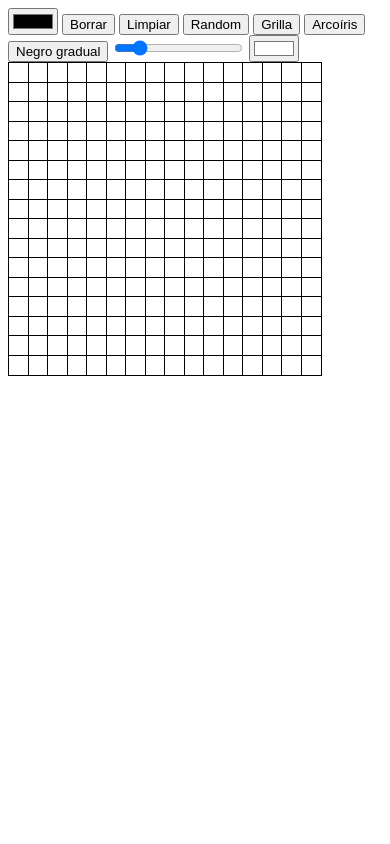
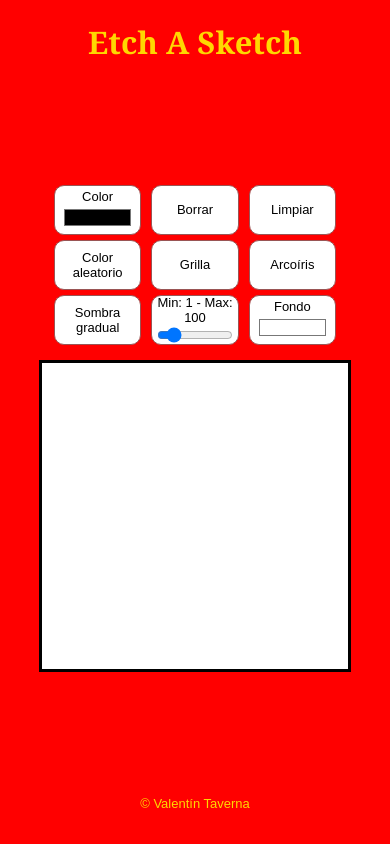
Before and after one commit to valentave/Etch-a-Sketch, a plain HTML site: page index.html in a window 390 px wide. Drawn offline with Linux system fonts and the light colour scheme.

Commit message:
Add CSS styling to the webpage
Added CSS styles to enhance the appearance and layout of the elements
on the page.
Made changes to the design of the header, main content, buttons, and
footer.
Adjusted colors, font sizes, spacing, and alignment to achieve a more
attractive and consistent look.
Optimized styles for different screen sizes using media queries.

```diff
--- a/index.html
+++ b/index.html
@@ -8,21 +8,35 @@
     <title>Etch-a-Sketch</title>
 </head>
 <body>
+    <header>
+        <h1>Etch A Sketch</h1>
+    </header>
     <main>
+        <div id="buttons">
+            <div id="color">
+                <span>Color</span>
                 <input type="color" id="paint-color">
+            </div>
             <button id="btn-eraser">Borrar</button>
             <button id="btn-clean">Limpiar</button>
-        <button id="btn-random">Random</button>
+            <button id="btn-random">Color aleatorio</button>
             <button id="btn-grid">Grilla</button>
             <button id="btn-rainbow">Arcoíris</button>
-        <button id="btn-black-grade">Negro gradual</button>
+            <button id="btn-black-grade">Sombra gradual</button>
+            <div id="slider">
+                <span>Min: 1 - Max: 100</span>
                 <input type="range" id="grid-size-slider" min="1" max="100" value="16">
+            </div>
+            <div id="background">
+                <span>Fondo</span>
                 <input type="color" id="background-color" value="#ffffff">
+            </div>
+        </div>
         <div id="grid-container">
         </div>
     </main>
     <footer>
-
+        <p>© Valentín Taverna</p>
     </footer>
     <script src="script.js"></script>
 </body>
--- a/script.js
+++ b/script.js
@@ -29,6 +29,7 @@ let generateGrid = function() {
   for (let i = 0; i < gridSize * gridSize; i++) {
     const cell = document.createElement("grid-cell");
     cell.classList.add("grid-cell");
+    cell.classList.add("no-border");
     cell.setAttribute("style", "background: " + background);
     gridContainer.appendChild(cell);
 
@@ -119,8 +120,6 @@ btnEraser.addEventListener("click", () => { // cambia el color al del background
 
 btnClean.addEventListener("click", () => { // rellena la cuadrícula con el color del
   generateGrid();                               // background
-  btnRainbow.classList.remove("active");
-  btnBlackGrade.classList.remove("active");
 });
 
 btnRandom.addEventListener("click", () => { // cambia el color a uno random
--- a/style.css
+++ b/style.css
@@ -1,15 +1,101 @@
+* {
+    font-family: Arial, Helvetica, sans-serif;
+    font-size: 13px;
+    box-sizing: border-box;
+}
+
+body {
+    background: black;
+    display: flex;
+    flex-direction: column;
+    border-radius: 20px;
+    padding: 0;
+    min-height: 100vh;
+    margin: 0;
+}
+
+header {
+    background: #f00;
+    display: flex;
+    justify-content: center;
+}
+
+header > h1 {
+    color: gold;
+    font-family: Georgia, 'Times New Roman', Times, serif;
+    font-size: 31px;
+    font-weight: 900;
+}
+
+main {
+    background: #f00;
+    flex: 1;
+    display: flex;
+    justify-content: center;
+    gap: 5px;
+    overflow: auto;
+    padding: 10px;
+}
+
+#buttons {
+    display: flex;
+    flex-direction: column;
+    align-items: center;
+    max-width: 20vw;
+    min-height: 100%;
+    gap: 5px;
+    padding: 10px;
+}
+
+#buttons > * {
+    display: flex;
+    justify-content: center;
+    align-items: center;
+}
+
+#buttons > div,
+#buttons > button {
+    background: #ffffff;
+    text-align: center;
+    text-justify: center;
+    border: none;
+    height: 100%;
+    border-radius: 10px;
+    border: 1px solid #955;
+    padding: 0 5px;
+    width: 100%;
+}
+
+#buttons > div:hover,
+#buttons > button:hover {
+    box-shadow: 2px 2px 5px #533;
+}
+
+#slider,
+#color,
+#background {
+    display: flex;
+    flex-direction: column;
+}
+
+#color > input,
+#background > input,
+#slider > input {
+    width: 100%;
+    background: none;
+    border: none;
+}
 
 #grid-container {
     user-select: none;
-    width: 80vw;
-    height: 80vw;
-    max-height: 80vh;
-    max-width: 80vh;
+    width: 80vh;
+    height: 80vh;
+    max-width: 80vw;
+    max-height: 80vw;
     display: grid;
     grid-gap: 0;
-  }
-
-
+    border: 3px solid black;
+}
 
 .grid-cell {
     width: 100%;
@@ -17,8 +103,40 @@
     border: 1px solid black;
 }
 
-.no-border{
+.no-border {
     width: 100%;
     height: 100%;
     border: 0;
 }
+
+footer {
+    background: #f00;
+    padding: 20px;
+    text-align: center;
+    color: gold;
+}
+
+
+@media (max-width: 930px) {
+    main {
+        display: flex;
+        flex-direction: column;
+        align-items: center;
+    }
+
+    #buttons {
+        display: flex;
+        flex-direction: row;
+        flex-wrap: wrap;
+        justify-content: space-evenly;
+        width: 80vw;
+        max-width: 80vw;
+    }
+
+    #buttons > input,
+    #buttons > button,
+    #buttons > div {
+        width: 30%;
+        height: 50px;
+    }
+}
```
Lines whose indentation alone changed are shown as unchanged.
